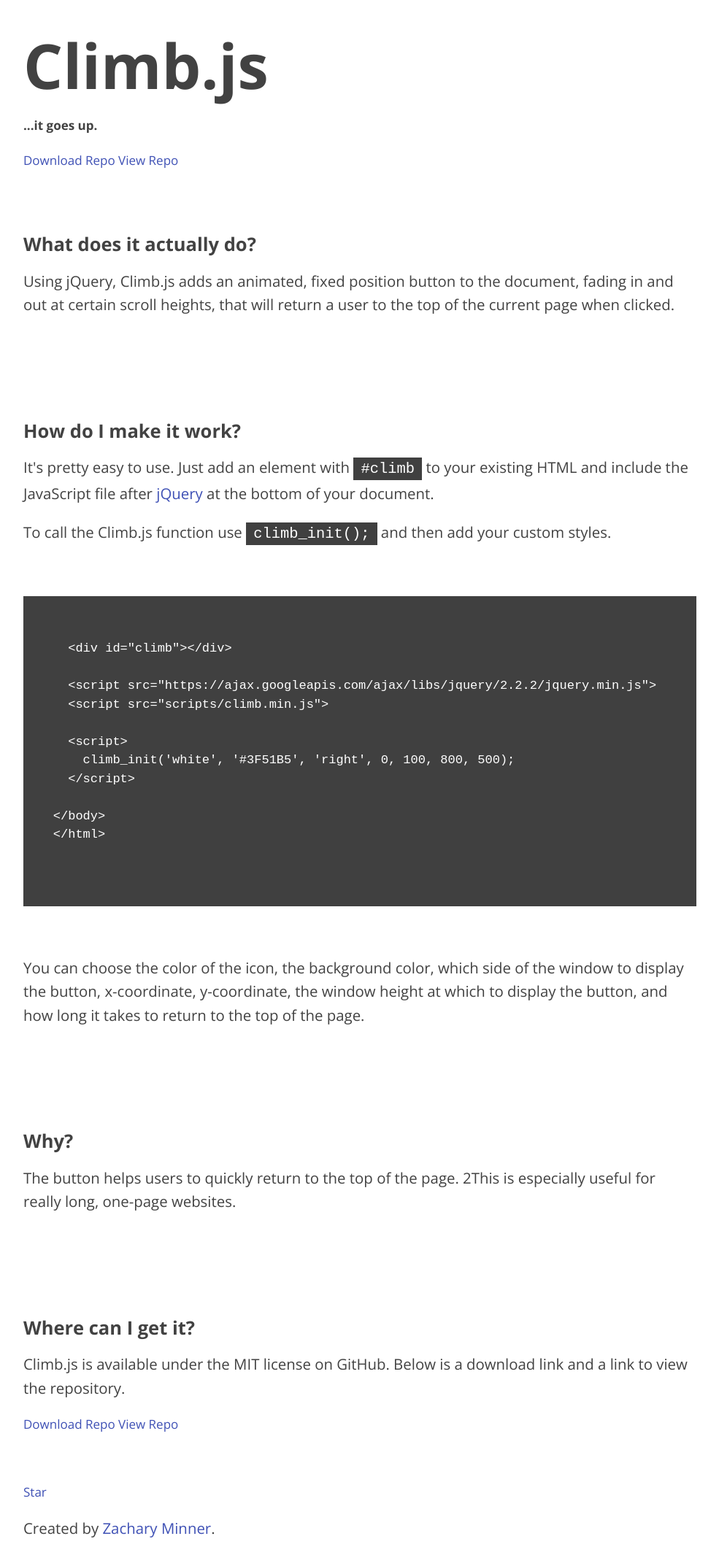
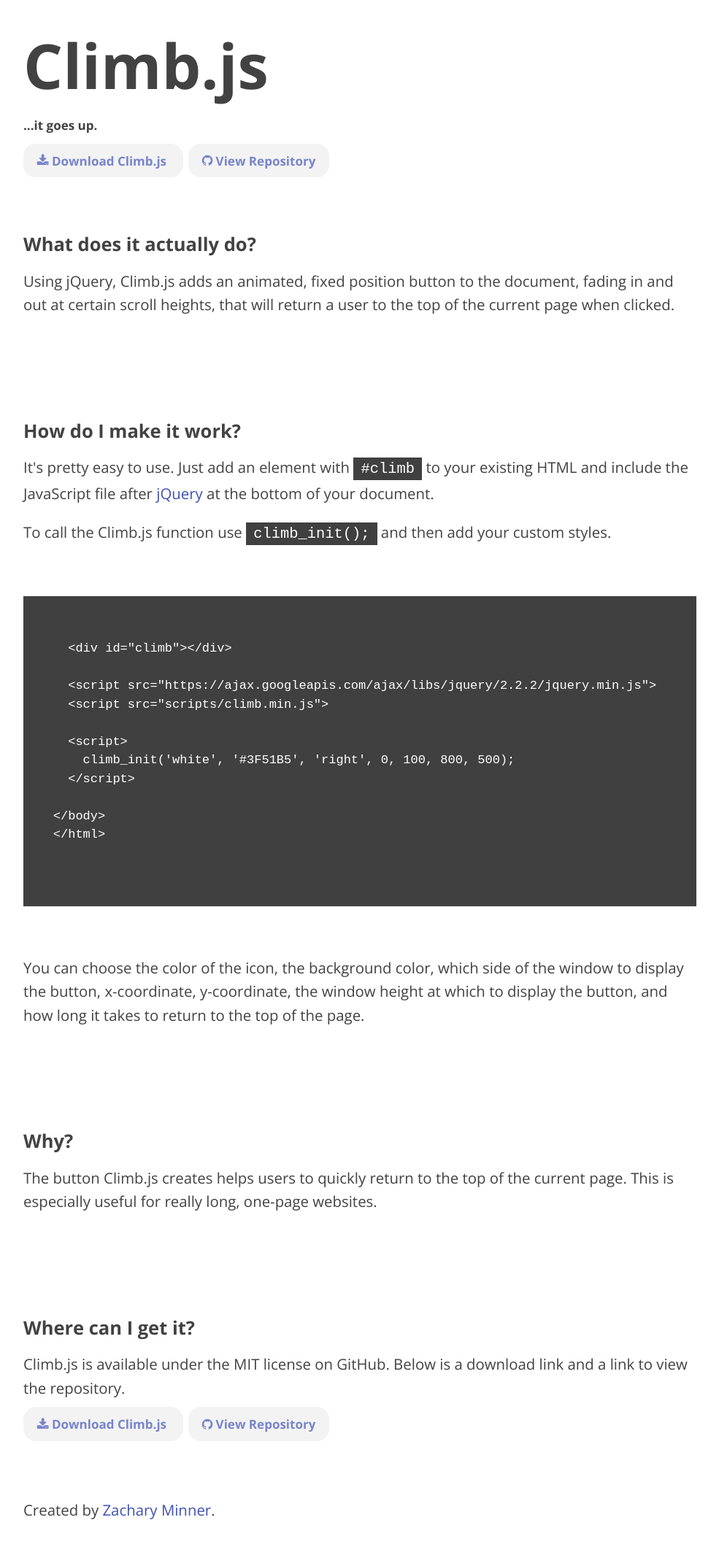
Before and after one commit to 1forh/climb, a website: page index.html in a window 1280 px wide. Shown: the part 48-2179 px from the top of the page at 73% size, without its empty margins (19-1004 px from the left). Drawn offline with nearby package versions, Linux system fonts and the light colour scheme.

Commit message:
Removed GitHub dependency from website

```diff
--- a/index.html
+++ b/index.html
@@ -10,7 +10,8 @@
 
   <link rel="icon" type="image/png" href="favicon.png">
 
-  <link href='https://fonts.googleapis.com/css?family=Open+Sans:400,400italic,700' rel='stylesheet' type='text/css'>
+  <link rel="stylesheet" href="https://fonts.googleapis.com/css?family=Open+Sans:400,400italic,700">
+  <link rel="stylesheet" href="https://maxcdn.bootstrapcdn.com/font-awesome/4.6.1/css/font-awesome.min.css">
   <link rel="stylesheet" href="https://cdnjs.cloudflare.com/ajax/libs/normalize/4.1.1/normalize.min.css">
   <link rel="stylesheet" href="dist/site.css">
 
@@ -31,8 +32,14 @@
     <header>
       <h1><strong>Climb.js</strong></h1>
       <h4>...it goes up.</h4>
-      <a class="github-button" href="https://github.com/1forh/climb/archive/master.zip" data-icon="octicon-cloud-download" data-style="mega" aria-label="Download 1forh/climb on GitHub">Download Repo</a>
-      <a class="github-button" href="https://github.com/1forh/climb" data-style="mega" label="View 1forh/climb on GitHub">View Repo</a>
+      <a class="github-button" href="https://github.com/1forh/climb/archive/master.zip" aria-label="Download 1forh/climb on GitHub">
+        <i class="fa fa-download"></i>
+        Download Climb.js
+      </a>
+      <a class="github-button" href="https://github.com/1forh/climb" aria-label="View 1forh/climb on GitHub">
+        <i class="fa fa-github"></i>
+        View Repository
+      </a>
     </header>
 
     <section>
@@ -70,7 +77,7 @@
       <header>
        <h2><strong>Why?</strong></h2>
       </header>
-       <p>The button helps users to quickly return to the top of the page. 2This is especially useful for really long, one-page websites.</p>
+       <p>The button Climb.js creates helps users to quickly return to the top of the current page. This is especially useful for really long, one-page websites.</p>
     </section>
 
     <section>
@@ -78,19 +85,23 @@
         <h2><strong>Where can I get it?</strong></h2>
       </header>
       <p>Climb.js is available under the MIT license on GitHub. Below is a download link and a link to view the repository.</p>
-      <a class="github-button" href="https://github.com/1forh/climb/archive/master.zip" data-icon="octicon-cloud-download" data-style="mega" aria-label="Download 1forh/climb on GitHub">Download Repo</a>
-      <a class="github-button" href="https://github.com/1forh/climb" data-style="mega" label="View 1forh/climb on GitHub">View Repo</a>
+      <a class="github-button" href="https://github.com/1forh/climb/archive/master.zip" aria-label="Download 1forh/climb on GitHub">
+        <i class="fa fa-download"></i>
+        Download Climb.js
+      </a>
+      <a class="github-button" href="https://github.com/1forh/climb" aria-label="View 1forh/climb on GitHub">
+        <i class="fa fa-github"></i>
+        View Repository
+      </a>
     </section>
 
     <footer>
-      <a class="github-button" href="https://github.com/1forh/climb" data-icon="octicon-star" data-style="mega" data-count-href="/1forh/climb/stargazers" data-count-api="/repos/1forh/climb#stargazers_count" data-count-aria-label="# stargazers on GitHub" aria-label="Star 1forh/climb on GitHub">Star</a>
       <p>Created by <a href="https://github.com/1forh" target="_blank">Zachary Minner</a>.</p>
     </footer>
   </main>
 
   <div id="climb"></div>
 
-  <script async defer id="github-bjs" src="https://buttons.github.io/buttons.js"></script>
   <script src="https://ajax.googleapis.com/ajax/libs/jquery/2.2.2/jquery.min.js"></script>
   <script src="dist/climb.min.js"></script>
 
--- a/src/site.scss
+++ b/src/site.scss
@@ -94,6 +94,20 @@ footer {
   left: -10em;
 }
 
+.github-button {
+  margin-right: 0.4em;
+  padding: 0.7em 1.1em;
+  font-weight: bold;
+  background-color: #eee;
+  border-radius: 1em;
+  opacity: 0.7;
+  transition: all 0.3s ease-out;
+}
+
+.github-button:hover {
+  opacity: 1;
+}
+
 @media (max-width: 963px) {
   #climb::before {
     content: '';
```
Also changed, not shown: dist/site.css.
